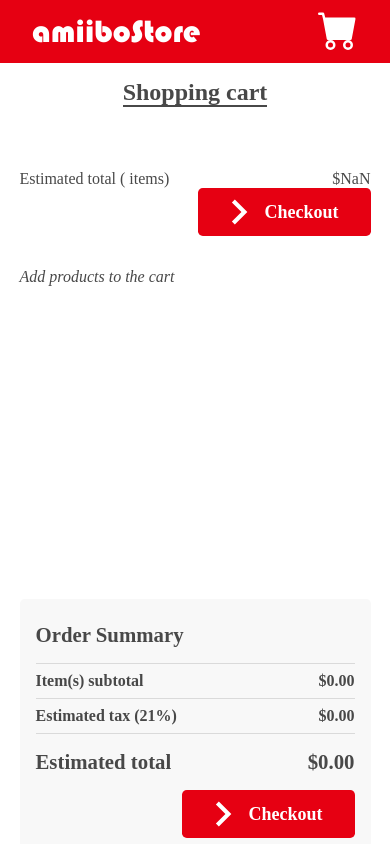
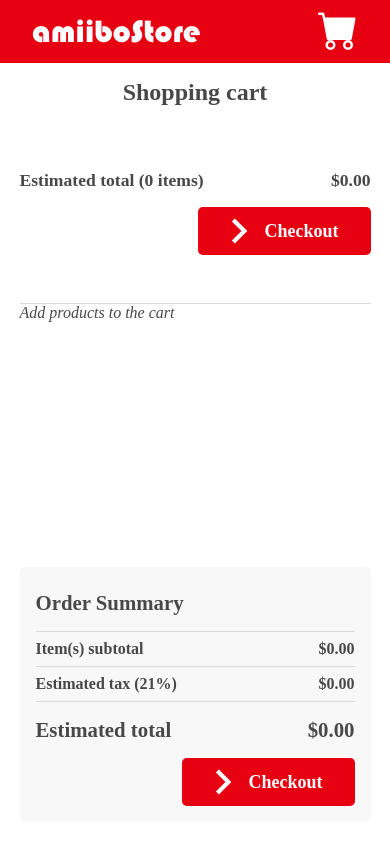
Before and after one commit to ArielCorte/arielcorte-amiibo, a React (Create React App) app: page /cart in a window 390 px wide. Shown: the top 844 px of the page. Built offline with nearby package versions, Linux system fonts and the light colour scheme; a web font is replaced by a local one.

Commit message:
added fast checkout

```diff
--- a/src/common/components/CartProduct.jsx
+++ b/src/common/components/CartProduct.jsx
@@ -150,7 +150,7 @@ const Wrapper = styled.div`
     border-color: var(--highlight-color-active);
   }
 
-  @media screen and (max-width: 460px) {
+  @media screen and (max-width: 540px) {
     flex-direction: column;
     gap: 0.5rem;
 
--- a/src/common/components/CartSummaryMobile.jsx
+++ b/src/common/components/CartSummaryMobile.jsx
@@ -2,28 +2,45 @@ import React from 'react'
 import styled from 'styled-components'
 import CheckoutBtn from './CheckoutBtn'
 import Price from './Price'
+import { resetCart } from '../../features/cart/cartSlice'
+import { connect } from 'react-redux'
 
-const CartSummaryMobile = ({ total, items }) => {
+const CartSummaryMobile = ({ total, nItems, resetCart }) => {
   return (
     <Wrapper>
       <div className='total'>
-        <p>Estimated total ({items} items)</p>
+        <p className='label'>Estimated total ({nItems} items)</p>
         <Price className='price' value={total}></Price>
       </div>
-      <CheckoutBtn />
+      <CheckoutBtn onClick={() => resetCart()} />
     </Wrapper>
   )
+}
+
+const mapDispatchToProps = (dispatch) => {
+  return {
+    resetCart: () => {
+      dispatch(resetCart())
+    },
+  }
 }
 
 const Wrapper = styled.div`
   width: 100%;
   display: flex;
   flex-direction: column;
+  margin: 2rem 0 1rem 0;
 
   .total {
     display: flex;
     justify-content: space-between;
+    margin-bottom: 1rem;
+  }
+  .label,
+  .price {
+    font-weight: 700;
+    font-size: 1.1rem;
   }
 `
 
-export default CartSummaryMobile
+export default connect(null, mapDispatchToProps)(CartSummaryMobile)
--- a/src/common/components/GlobalStyle.jsx
+++ b/src/common/components/GlobalStyle.jsx
@@ -17,7 +17,7 @@ const GlobalStyle = createGlobalStyle`
     --yarn-color: #8ed1b5;
 }
 
-body{
+    body{
         margin: 0;
         background-color: var(--primary-color);
         color: var(--secondary-color);
@@ -35,6 +35,20 @@ body{
         text-decoration: none;
         color: var(--primary-color);
     }
+
+    h1 {
+        margin-top: 1rem;
+        font-weight: 700;
+        padding: 0 5rem;
+        font-size: 1.5rem;
+    }
+
+  @media screen and (max-width: 460px) {
+    h1 {
+        text-align: center;
+        font-size: 1.5rem;
+    }
+}
 `
 
 export default GlobalStyle
--- a/src/common/components/Heading.jsx
+++ /dev/null
@@ -1,29 +0,0 @@
-import React from 'react'
-import styled from 'styled-components'
-
-const Heading = ({ children }) => {
-  return (
-    <H1>
-      <span className='text'>{children}</span>
-    </H1>
-  )
-}
-
-const H1 = styled.h1`
-  margin-top: 1rem;
-  font-weight: 700;
-  padding: 0 5rem;
-  font-size: 1.5rem;
-
-  .text {
-    border-bottom: 0.125rem solid var(--secondary-color);
-    font-weight: inherit;
-  }
-
-  @media screen and (max-width: 460px) {
-    text-align: center;
-    font-size: 1.5rem;
-  }
-`
-
-export default Heading
--- a/src/features/cart/Cart.jsx
+++ b/src/features/cart/Cart.jsx
@@ -5,7 +5,6 @@ import styled from 'styled-components'
 import CartProduct from '../../common/components/CartProduct'
 import CartSummary from '../../common/components/CartSummary'
 import CartSummaryMobile from '../../common/components/CartSummaryMobile'
-import Heading from '../../common/components/Heading'
 
 const Cart = () => {
   const cartProducts = useSelector((state) => state.cart)
@@ -19,9 +18,19 @@ const Cart = () => {
       <Helmet>
         <title>amiiboStore - Shopping cart</title>
       </Helmet>
-      <Heading>Shopping cart</Heading>
+      <h1>Shopping cart</h1>
       <div className='cart'>
-        {window.innerWidth < 460 ? <CartSummaryMobile /> : null}
+        {window.innerWidth < 460 ? (
+          <CartSummaryMobile
+            total={
+              cartProducts.reduce(
+                (partialSum, prod) => partialSum + prod.price * prod.qty,
+                0
+              ) * 1.21
+            }
+            nItems={cartProducts.length}
+          />
+        ) : null}
         <div className='cart-products-container'>
           {cartProducts.length > 0 ? (
             cartProducts.map((product) => (
@@ -66,16 +75,18 @@ const Wrapper = styled.div`
 
   .cart-products-container {
     flex-grow: 1;
+    border-top: 0.1rem solid var(--subtle-color);
   }
 
   .cart-summary-container {
     width: 40%;
   }
 
-  @media screen and (max-width: 460px) {
+  @media screen and (max-width: 1138px) {
     .cart {
       flex-direction: column;
       width: 90%;
+      margin-top: 2rem;
     }
 
     .cart-summary-container {
--- a/src/features/products/Products.jsx
+++ b/src/features/products/Products.jsx
@@ -5,7 +5,6 @@ import { Helmet } from 'react-helmet'
 
 import { useDispatch, useSelector } from 'react-redux'
 import { getProducts } from './productsSlice'
-import Heading from '../../common/components/Heading'
 
 const Products = () => {
   const { list: products } = useSelector((state) => state.products)
@@ -33,7 +32,7 @@ const Products = () => {
       <Helmet>
         <title>amiiboStore - Products</title>
       </Helmet>
-      <Heading>Products</Heading>
+      <h1>Products</h1>
       <div className='products-container'>
         {products.length > 0 ? (
           products.map((product) => (
```
